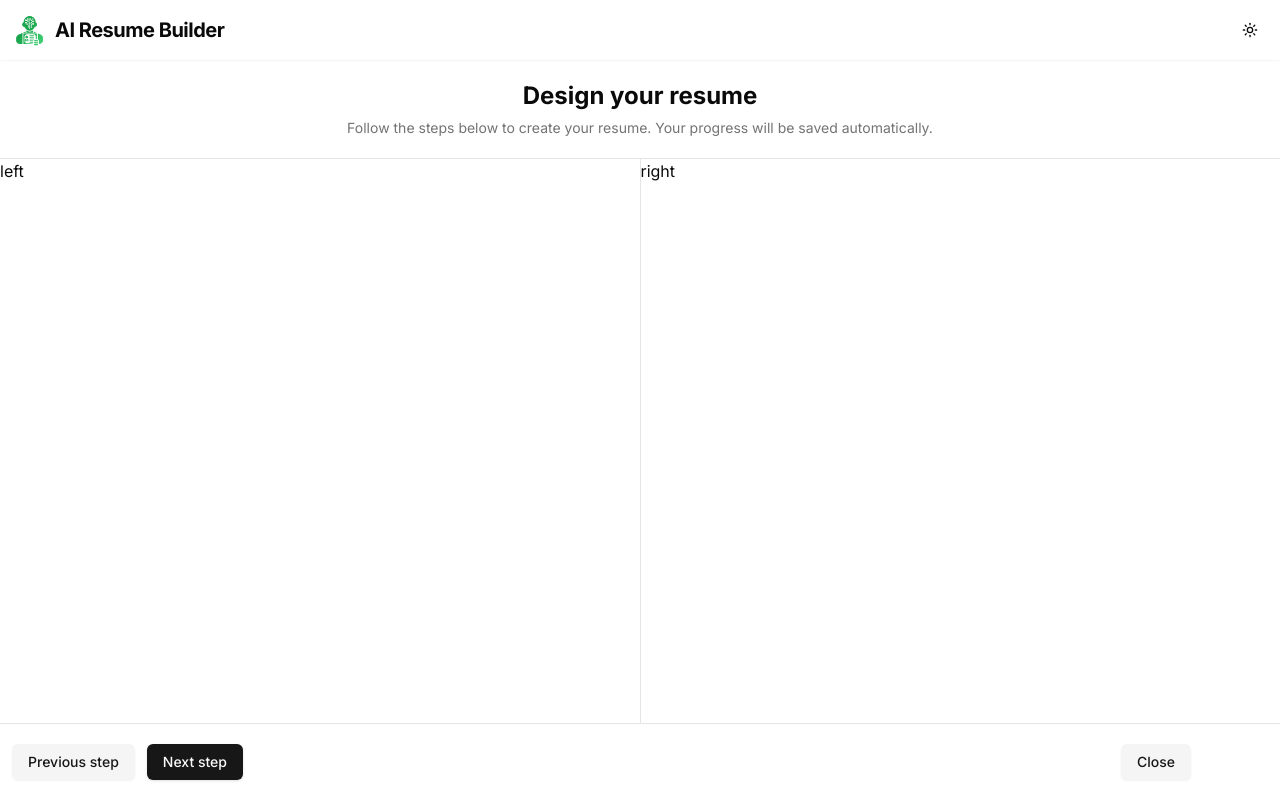
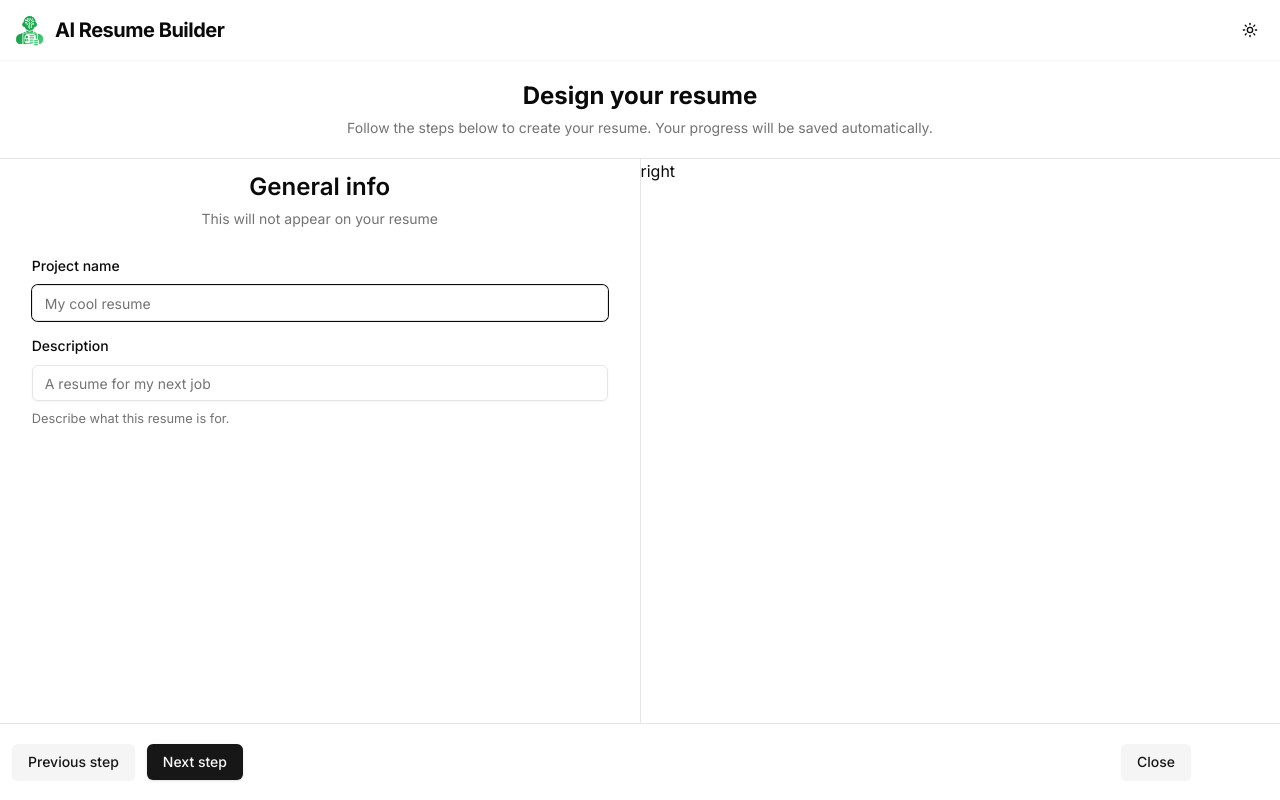
Before and after one commit to RoninSK8/next-ai-resume-builder-2024, a Next.js app: page /editor in a window 1280 px wide. Built offline with nearby package versions, Linux system fonts and the light colour scheme.

Commit message:
Add General info fields to the editor

```diff
--- /dev/null
+++ b/src/app/(main)/editor/form/general-info-form.tsx
@@ -0,0 +1,67 @@
+import React from "react";
+import { zodResolver } from "@hookform/resolvers/zod";
+import { generalInfoSchema, GeneralInfoValues } from "@/lib/validation";
+import { useForm } from "react-hook-form";
+import {
+  Form,
+  FormControl,
+  FormDescription,
+  FormField,
+  FormItem,
+  FormLabel,
+  FormMessage,
+} from "@/components/ui/form";
+import { Input } from "@/components/ui/input";
+
+export default function GeneralInfoForm() {
+  const form = useForm<GeneralInfoValues>({
+    resolver: zodResolver(generalInfoSchema),
+    defaultValues: {
+      title: "",
+      description: "",
+    },
+  });
+  return (
+    <div className="mx-auto max-w-xl space-y-6">
+      <div className="space-y-1.5 text-center">
+        <h2 className="text-2xl font-semibold">General info</h2>
+        <p className="text-sm text-muted-foreground">
+          This will not appear on your resume
+        </p>
+      </div>
+      <Form {...form}>
+        <form className="space-y-3">
+          <FormField
+            control={form.control}
+            name="title"
+            render={({ field }) => (
+              <FormItem>
+                <FormLabel>Project name</FormLabel>
+                <FormControl>
+                  <Input {...field} placeholder="My cool resume" autoFocus />
+                </FormControl>
+                <FormMessage />
+              </FormItem>
+            )}
+          />
+          <FormField
+            control={form.control}
+            name="description"
+            render={({ field }) => (
+              <FormItem>
+                <FormLabel>Description</FormLabel>
+                <FormControl>
+                  <Input {...field} placeholder="A resume for my next job" />
+                </FormControl>
+                <FormDescription>
+                  Describe what this resume is for.
+                </FormDescription>
+                <FormMessage />
+              </FormItem>
+            )}
+          />
+        </form>
+      </Form>
+    </div>
+  );
+}
--- a/src/app/(main)/editor/resume-editor.tsx
+++ b/src/app/(main)/editor/resume-editor.tsx
@@ -1,6 +1,8 @@
+"use client";
 import { Button } from "@/components/ui/button";
 import Link from "next/link";
 import React from "react";
+import GeneralInfoForm from "./form/general-info-form";
 
 export default function ResumeEditor() {
   return (
@@ -14,7 +16,9 @@
       </header>
       <main className="relative grow">
         <div className="absolute bottom-0 top-0 flex w-full">
-          <div className="w-full md:w-1/2">left</div>
+          <div className="w-full p-3 md:w-1/2">
+            <GeneralInfoForm />
+          </div>
           <div className="grow md:border-r" />
           <div className="hidden w-1/2 md:flex">right</div>
         </div>
--- /dev/null
+++ b/src/lib/validation.ts
@@ -0,0 +1,10 @@
+import { z } from "zod";
+
+export const optionalString = z.string().trim().optional().or(z.literal(""));
+
+export const generalInfoSchema = z.object({
+  title: optionalString,
+  description: optionalString,
+});
+
+export type GeneralInfoValues = z.infer<typeof generalInfoSchema>;
```
